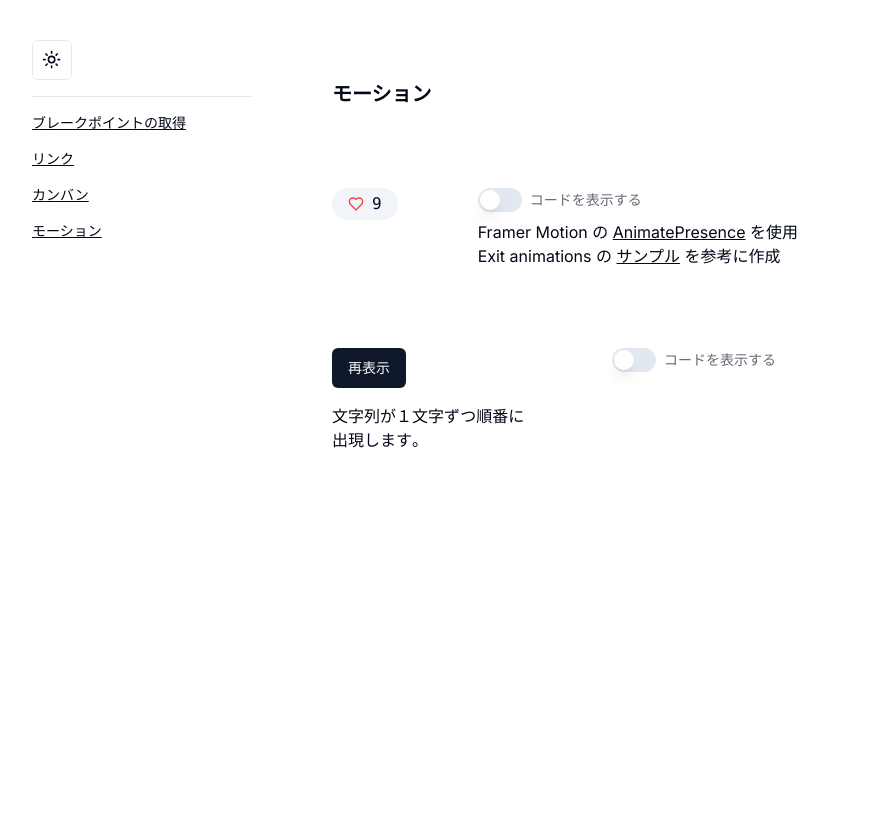
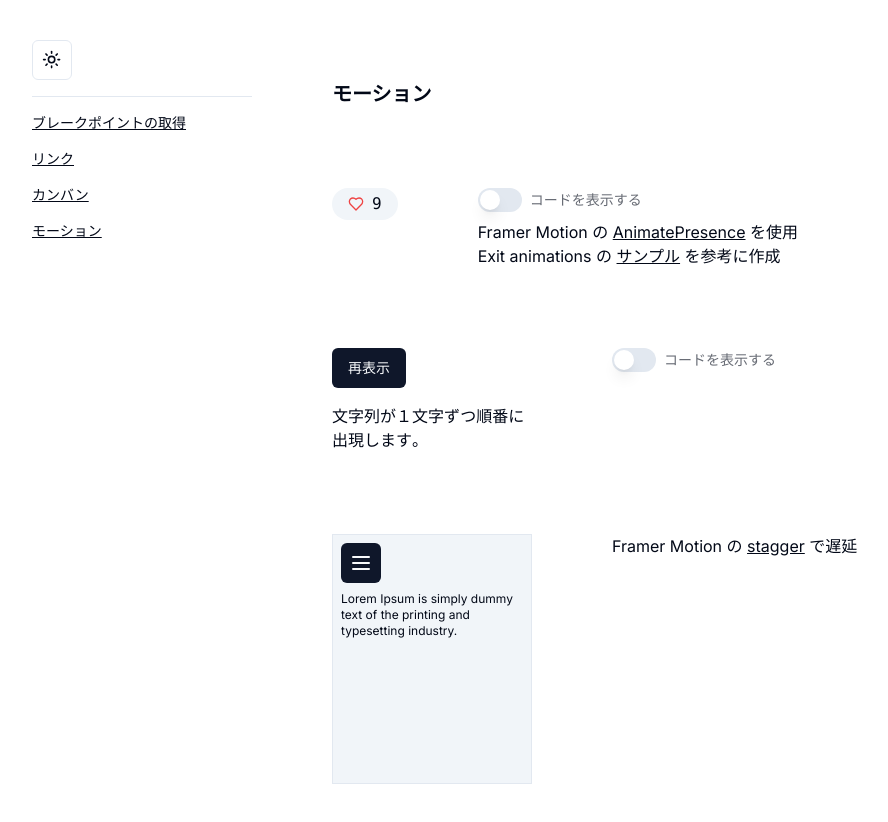
Before and after one commit to issnoj/expt-tailwind, a Next.js app: page /motion in a window 1280 px wide. Shown: the whole page, without its empty margins (8-896 px from the left). Before the commit the page ends 800 px from the top, so only its background shows below. Built offline with nearby package versions, Linux system fonts and the light colour scheme.

Commit message:
add motion stagger-menu

```diff
--- a/components/motion/enter-text.tsx
+++ b/components/motion/enter-text.tsx
@@ -1,3 +1,5 @@
+'use client';
+
 import { motion } from 'framer-motion';
 import { useState } from 'react';
 import { Button } from '@/components/ui/button';
@@ -13,7 +15,7 @@ export const EnterText = () => {
   return (
     <div>
       <Button onClick={handleClick}>再表示</Button>
-      <div className={'mt-4 w-[200px]'}>
+      <div className={'mt-4 h-[50px] w-[200px]'}>
         {text.split('').map((str, i) => (
           <motion.span
             className={'inline-block'}
--- a/components/motion/motion-page.tsx
+++ b/components/motion/motion-page.tsx
@@ -6,6 +6,7 @@ import { HeartButton } from '@/components/motion/heart-button';
 import { Sample } from '@/components/sample';
 import { Link } from '@/components/ui/link';
 import { EnterText } from '@/components/motion/enter-text';
+import { StaggerMenu } from '@/components/motion/stagger-menu';
 
 export const MotionPage = () => {
   return (
@@ -121,6 +122,22 @@ export const HeartButton = () => {
       >
         <EnterText />
       </Sample>
+      <Sample
+        desc={
+          <>
+            Framer Motion の{' '}
+            <Link
+              href={'https://www.framer.com/motion/stagger/'}
+              target={'_blank'}
+            >
+              stagger
+            </Link>{' '}
+            で遅延
+          </>
+        }
+      >
+        <StaggerMenu />
+      </Sample>
     </Content>
   );
 };
--- /dev/null
+++ b/components/motion/stagger-menu.tsx
@@ -0,0 +1,64 @@
+'use client';
+
+import { stagger, useAnimate } from 'framer-motion';
+import { useEffect, useState } from 'react';
+import { Button } from '@/components/ui/button';
+import { Menu } from 'lucide-react';
+
+export const StaggerMenu = () => {
+  const [scope, animate] = useAnimate();
+  const [open, setOpen] = useState(false);
+
+  const handleClick = () => {
+    setOpen((prev) => !prev);
+  };
+
+  useEffect(() => {
+    animate('ul', {
+      // display: open ? 'block' : 'none',
+      opacity: open ? 1 : 0,
+      y: open ? 0 : -10,
+    });
+    animate(
+      'ul',
+      {
+        display: open ? 'block' : 'none',
+      },
+      { delay: open ? 0 : 1 },
+    );
+    animate('li', open ? { opacity: 1, x: 0 } : { opacity: 0, x: '100%' }, {
+      ease: 'easeInOut',
+      delay: stagger(0.05, { from: open ? 'first' : 'last' }),
+      duration: 0.2,
+    });
+  }, [open]);
+
+  return (
+    <div className={'h-[250px] w-[200px] overflow-hidden border'}>
+      <div className={'h-full bg-secondary p-2'}>
+        <div>
+          <Button size={'icon'} onClick={handleClick}>
+            <Menu />
+          </Button>
+          <nav ref={scope} className={'relative'}>
+            <ul
+              className={
+                'absolute top-2 w-full overflow-hidden rounded bg-background p-2 shadow'
+              }
+            >
+              <li>リスト1</li>
+              <li>リスト2</li>
+              <li>リスト3</li>
+              <li>リスト4</li>
+              <li>リスト5</li>
+            </ul>
+          </nav>
+        </div>
+        <article className={'mt-2 text-xs'}>
+          Lorem Ipsum is simply dummy text of the printing and typesetting
+          industry.
+        </article>
+      </div>
+    </div>
+  );
+};
--- a/components/sample.tsx
+++ b/components/sample.tsx
@@ -1,3 +1,5 @@
+'use client';
+
 import { Markdown } from '@/components/ui/markdown';
 import { useState } from 'react';
 import { Switch } from '@/components/ui/switch';
@@ -36,7 +38,7 @@ export const Sample = ({ code, meta, desc, children }: Props) => {
             コードを表示する
           </Label>
         )}
-        {desc && <p>{desc}</p>}
+        {desc && <div>{desc}</div>}
         {showCode && code && (
           <Markdown markdown={`~~~tsx ${meta} ${code}\n~~~`} />
         )}
```
